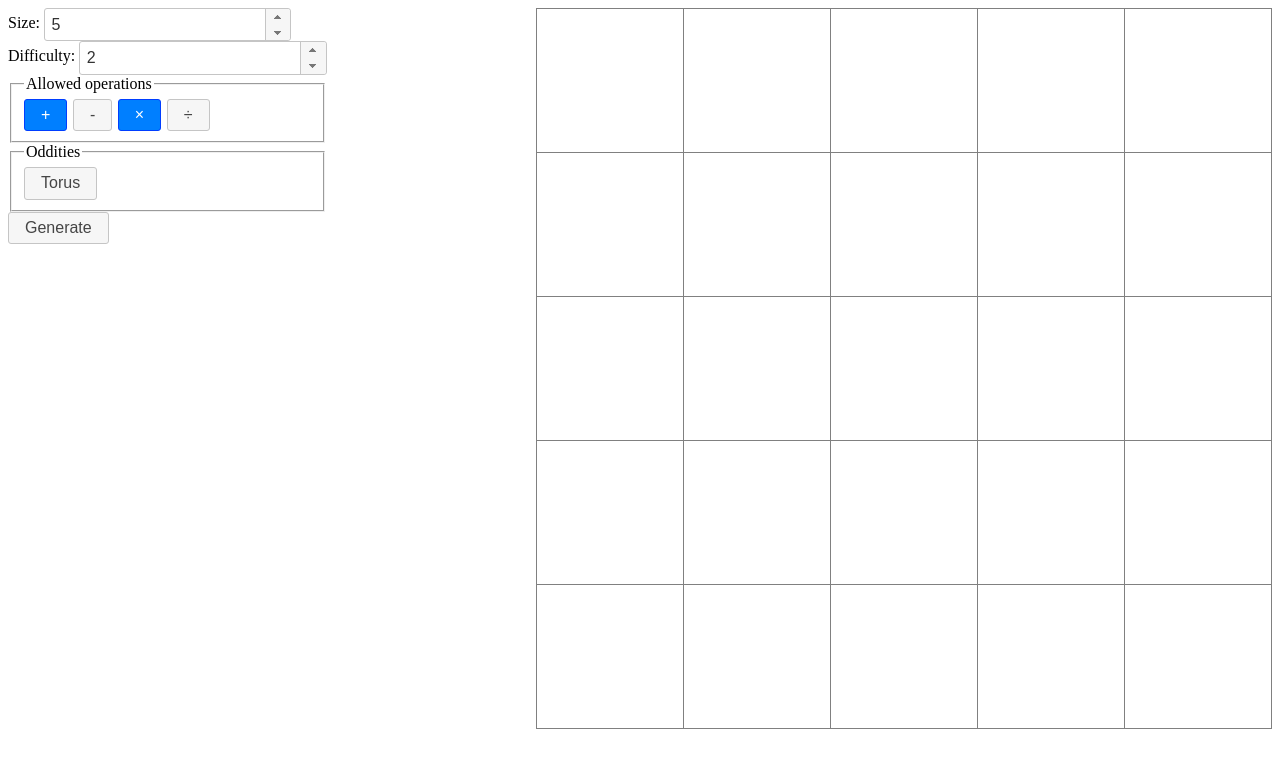
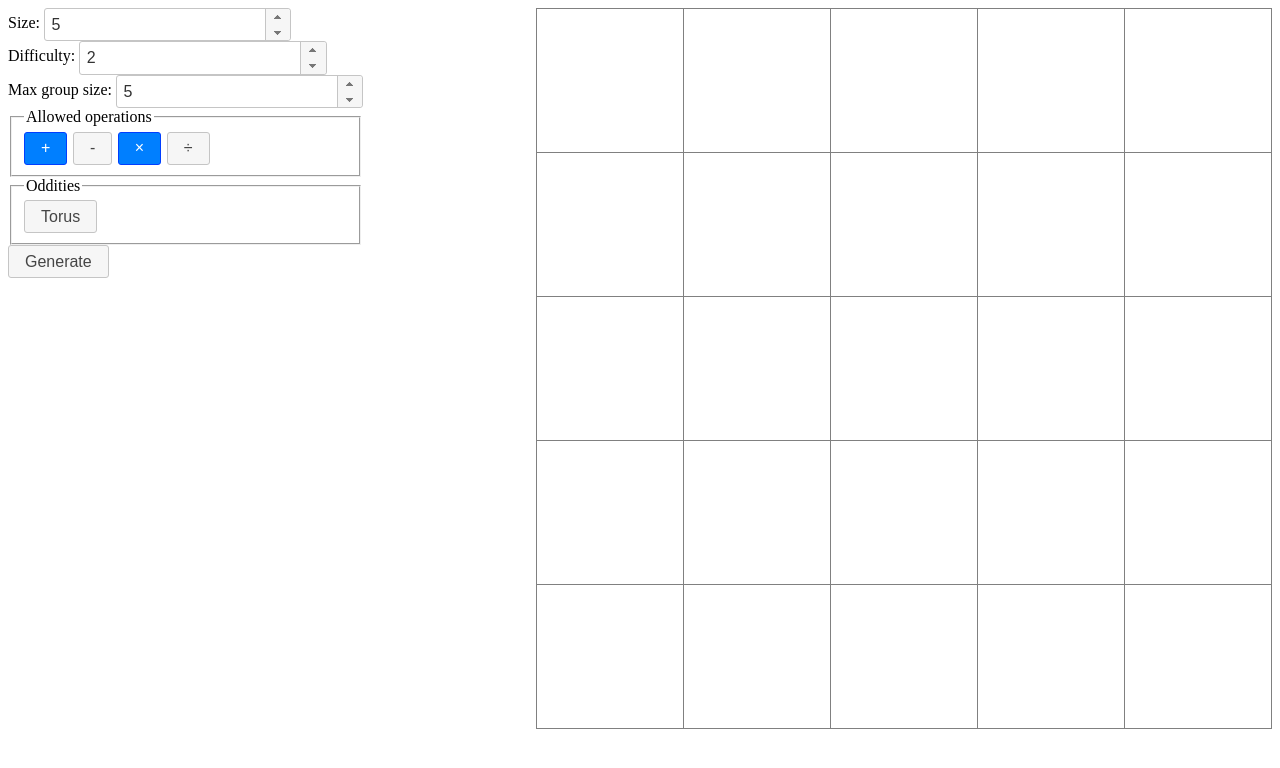
Before and after one commit to wilsoa/Gengen, a plain HTML site: page index.html in a window 1280 px wide. Drawn offline with Linux system fonts and the light colour scheme.

Commit message:
Added more settings

```diff
--- a/index.html
+++ b/index.html
@@ -13,7 +13,8 @@
 	<body>
 		<div id="controls">
 			Size: <input id="size" value="5"><br />
-			Difficulty: <input id="difficulty" value="2">
+			Difficulty: <input id="difficulty" value="2"><br />
+			Max group size: <input id="groupSize" value="5">
 			<fieldset>
 			  <legend>Allowed operations</legend>
 			  <div id="operations">
--- a/js/ui.js
+++ b/js/ui.js
@@ -8,6 +8,11 @@ $(function () {
 		},
 		min: 2,
 		max: 20
+	})
+
+	$("#groupSize").spinner({
+		min: 2,
+		max: 8
 	})
 
 	$("#difficulty").spinner({
@@ -26,7 +31,9 @@ $(function () {
 				subtraction: $("#subtraction").is(":checked"),
 				multiplication: $("#multiplication").is(":checked"),
 				division: $("#division").is(":checked")
-			}
+			},
+			difficulty: $("#difficulty").spinner("value"),
+			maxGroupSize: $("#groupSize").spinner("value")
 		})
 	})
 
```
